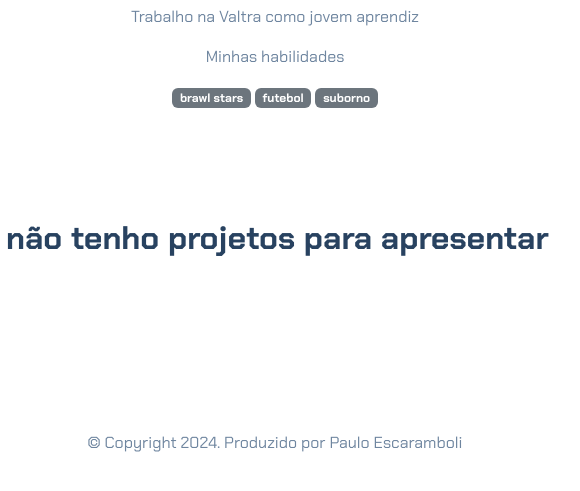
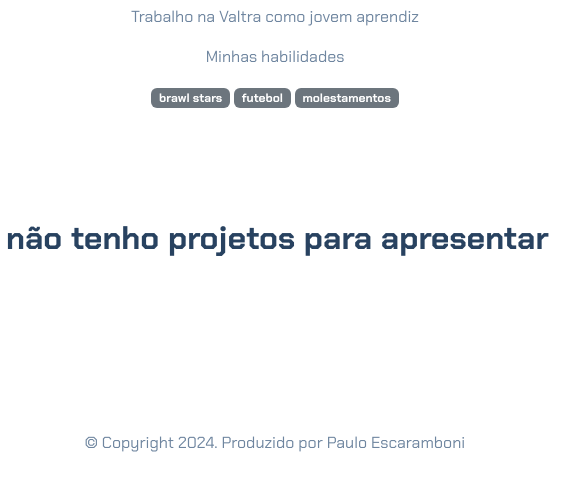
Before and after one commit to Paulindaroca/aula-10, a plain HTML site: page index.html in a window 1280 px wide. Shown: the part 247-738 px from the top of the page, 365-945 px from the left. Drawn offline with nearby package versions, Linux system fonts and the light colour scheme; files whose address does not match are found by name.

Commit message:
index.html

```diff
--- a/index.html
+++ b/index.html
@@ -21,7 +21,7 @@
         <div>
             <p class="badge bg-secondary">brawl stars</p>
             <p class="badge bg-secondary">futebol</p>
-            <p class="badge bg-secondary">suborno</p>
+            <p class="badge bg-secondary">molestamentos</p>
         </div>
     </header>
     <main class="container mt-5">
@@ -35,7 +35,7 @@
             <i class="bi bi-github"></i>
             <a href="https://github.com/Paulindaroca">GitHub</a>
         </div>
-        <p class="my-5 text-center">© Copyright 2024. Produzido por Paulo Escaramboli</p>
+        <p class="my-5 text-center">© Copyright 2024. Produzido por Paulo Escaramboni</p>
     </footer>
 
     <script src="https://cdn.jsdelivr.net/npm/bootstrap@5.3.2/dist/js/bootstrap.bundle.min.js"></script>
```
